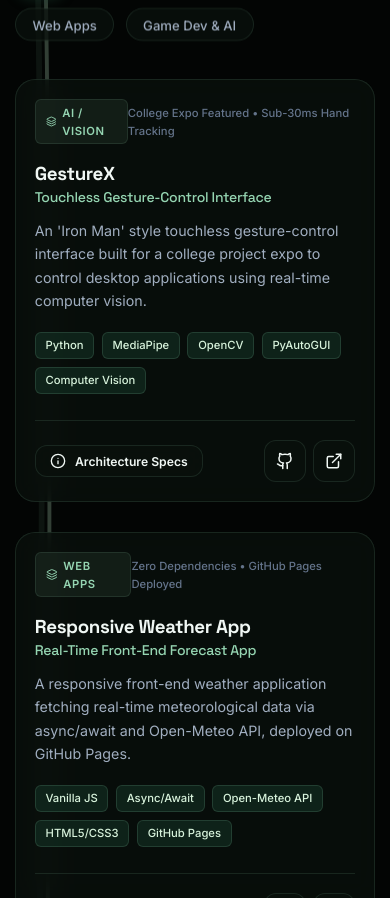
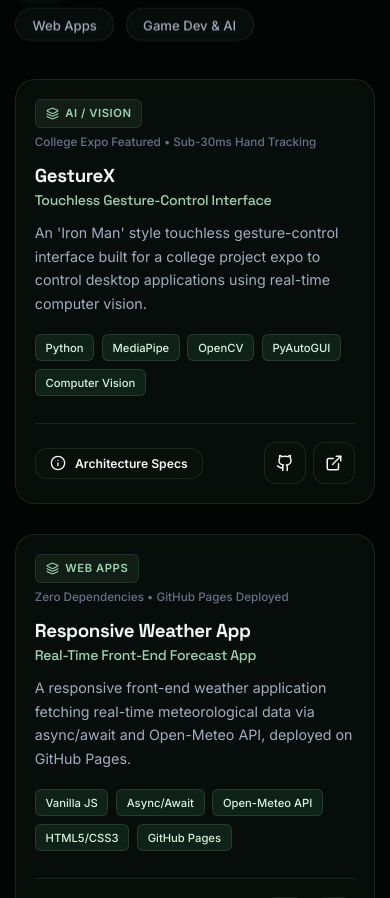
Before and after one commit to beartilrajan/Portfolio_website, a React (Vite) app: page / in a window 390 px wide. Shown: the part 3618-4516 px from the top of the page. Built offline with nearby package versions, Linux system fonts and the light colour scheme.

Commit message:
more fix in the boxes

```diff
--- a/src/components/CurvedScrollLine.css
+++ b/src/components/CurvedScrollLine.css
@@ -179,48 +179,6 @@
 
 @media (max-width: 768px) {
   .curved-scroll-line-container {
-    opacity: 0.75;
-  }
-
-  /* Replace heavy SVG filter with lightweight hardware-accelerated CSS drop-shadow on mobile */
-  .scroll-path-core {
-    stroke-width: 2.5;
-    filter: drop-shadow(0 0 5px rgba(149, 213, 178, 0.7)) !important;
-  }
-
-  .scroll-path-dashed {
-    stroke-width: 1;
-    filter: none;
-  }
-
-  .scroll-path-bg {
-    stroke-width: 1.5;
-  }
-
-  .scroll-plasma-orb {
-    width: 10px;
-    height: 10px;
-    margin-left: -5px;
-    margin-top: -5px;
-  }
-
-  .orb-core {
-    box-shadow: 0 0 8px #ffffff, 0 0 16px #95d5b2, 0 0 30px #52b788;
-  }
-
-  .orb-ring {
-    inset: -5px;
-    border-width: 1.2px;
-  }
-
-  .waypoint-core {
-    width: 8px;
-    height: 8px;
-  }
-
-  .waypoint-pulse-ring {
-    left: 4px;
-    width: 16px;
-    height: 16px;
+    display: none !important;
   }
 }
--- a/src/components/Projects.css
+++ b/src/components/Projects.css
@@ -66,31 +66,37 @@
 
 .project-card-header {
   display: flex;
-  align-items: center;
+  align-items: flex-start;
   justify-content: space-between;
+  gap: 0.75rem;
+  flex-wrap: wrap;
   margin-bottom: 1.25rem;
 }
 
 .project-category-badge {
   display: inline-flex;
   align-items: center;
-  gap: 0.4rem;
+  gap: 0.45rem;
   font-size: 0.75rem;
   font-weight: 600;
   text-transform: uppercase;
   letter-spacing: 0.05em;
   color: var(--sage-accent);
   background: rgba(149, 213, 178, 0.08);
-  padding: 0.25rem 0.65rem;
+  padding: 0.3rem 0.65rem;
   border-radius: var(--radius-sm);
   border: 1px solid var(--border-subtle);
+  white-space: nowrap;
+  flex-shrink: 0;
 }
 
 .project-metric-pill {
   font-size: 0.75rem;
   color: var(--text-muted);
   font-weight: 500;
+  line-height: 1.35;
 }
+
 
 .project-card-body {
   margin-bottom: 1.75rem;
@@ -318,6 +324,23 @@
   }
 }
 
+@media (max-width: 640px) {
+  .project-card-header {
+    flex-direction: column;
+    align-items: flex-start;
+    gap: 0.45rem;
+    margin-bottom: 1rem;
+  }
+
+  .project-category-badge {
+    align-self: flex-start;
+  }
+
+  .project-metric-pill {
+    font-size: 0.78rem;
+  }
+}
+
 @media (max-width: 480px) {
   .project-card {
     padding: 1.25rem;
```
